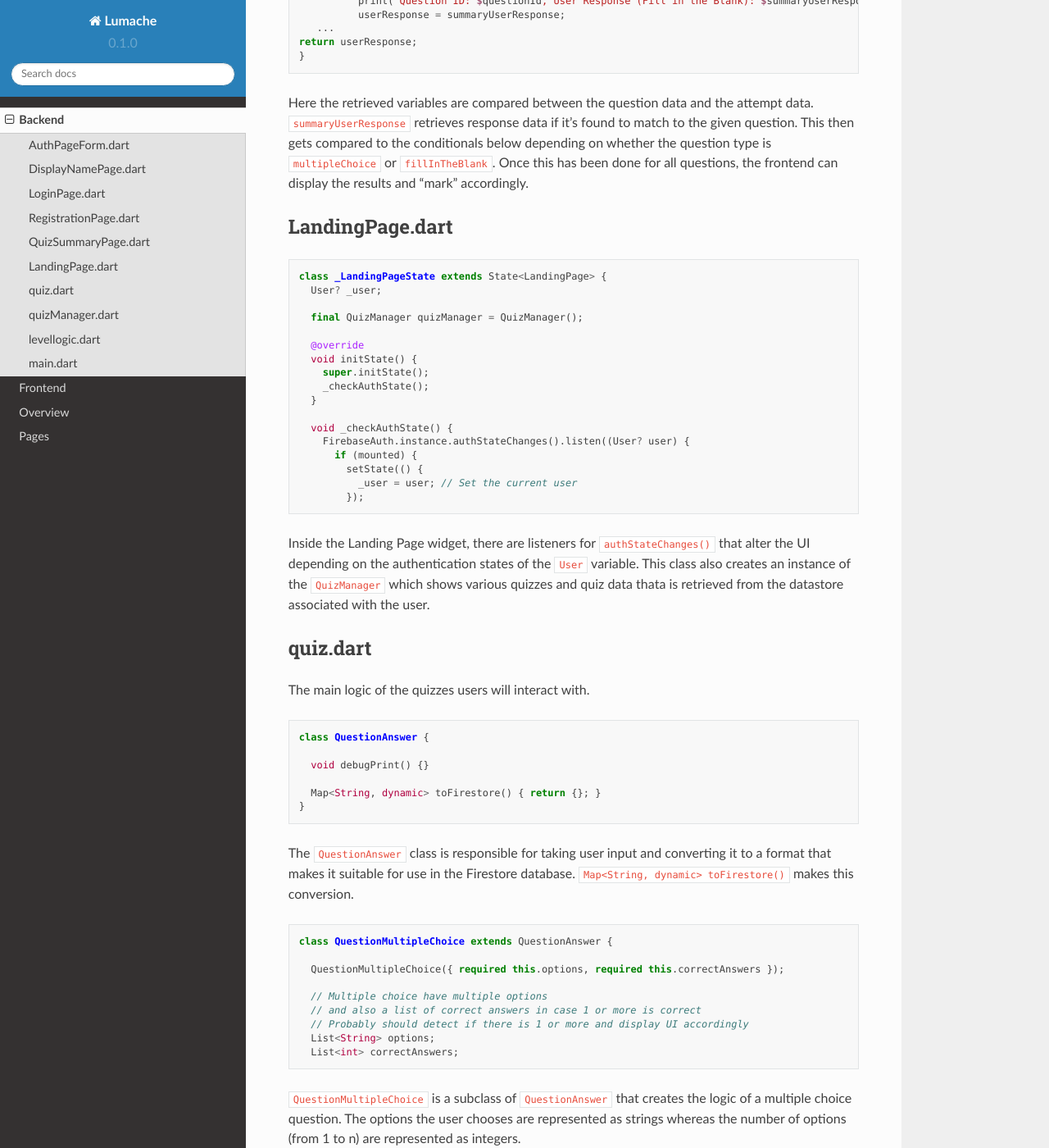
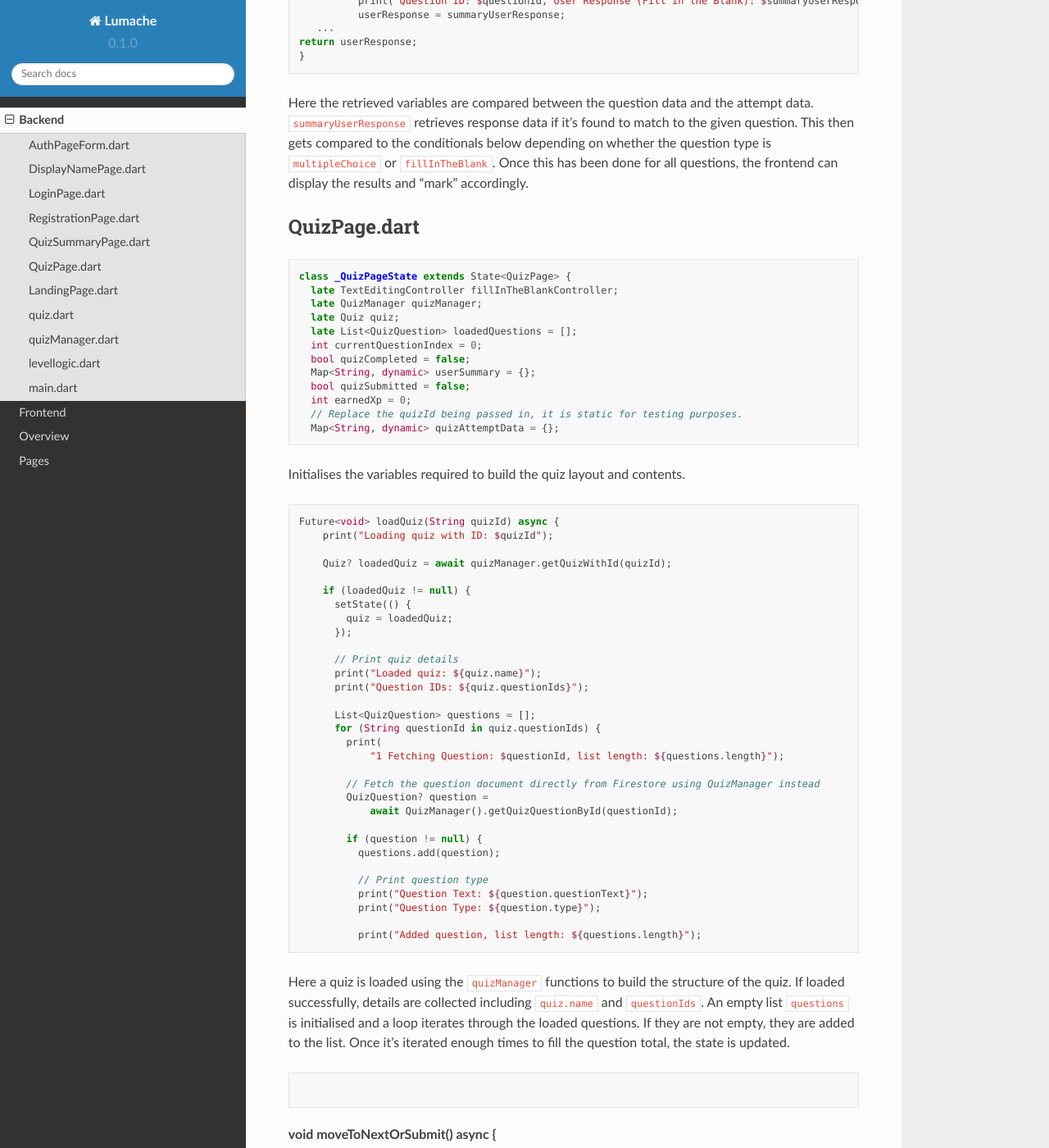
Before and after one commit to SETAP-Education/readthedocs, a Sphinx documentation site: the page built from docs/source/backend.rst, in a window 1280 px wide and 1400 px high, scrolled down 6764 px. Shown: the whole window at 82% size. Built offline with Sphinx 7.4.7 and the Read the Docs theme 2.0.0, drawn with Linux system fonts in a browser that asks for light colours; some of the changed text lies outside the part shown.

Commit message:
Update backend.rst
quizpage backend wip

```diff
--- a/docs/source/backend.rst
+++ b/docs/source/backend.rst
@@ -333,6 +333,117 @@ The ``QuizSummaryPage`` takes 3 parameters that populate the data in the summary
 
 Here the retrieved variables are compared between the question data and the attempt data. ``summaryUserResponse`` retrieves response data if it's found to match to the given question. This then gets compared to the conditionals below depending on whether the question type is ``multipleChoice`` or ``fillInTheBlank``. Once this has been done for all questions, the frontend can display the results and "mark" accordingly.
 
+.. _Quiz Page:
+
+QuizPage.dart
+-------------
+
+.. code-block:: dart
+
+   class _QuizPageState extends State<QuizPage> {
+     late TextEditingController fillInTheBlankController;
+     late QuizManager quizManager;
+     late Quiz quiz;
+     late List<QuizQuestion> loadedQuestions = [];
+     int currentQuestionIndex = 0;
+     bool quizCompleted = false;
+     Map<String, dynamic> userSummary = {};
+     bool quizSubmitted = false;
+     int earnedXp = 0;
+     // Replace the quizId being passed in, it is static for testing purposes.
+     Map<String, dynamic> quizAttemptData = {};
+
+Initialises the variables required to build the quiz layout and contents.
+
+.. code-block:: dart
+
+   Future<void> loadQuiz(String quizId) async {
+       print("Loading quiz with ID: $quizId");
+
+       Quiz? loadedQuiz = await quizManager.getQuizWithId(quizId);
+
+       if (loadedQuiz != null) {
+         setState(() {
+           quiz = loadedQuiz;
+         });
+
+         // Print quiz details
+         print("Loaded quiz: ${quiz.name}");
+         print("Question IDs: ${quiz.questionIds}");
+
+         List<QuizQuestion> questions = [];
+         for (String questionId in quiz.questionIds) {
+           print(
+               "1 Fetching Question: $questionId, list length: ${questions.length}");
+
+           // Fetch the question document directly from Firestore using QuizManager instead
+           QuizQuestion? question =
+               await QuizManager().getQuizQuestionById(questionId);
+
+           if (question != null) {
+             questions.add(question);
+
+             // Print question type
+             print("Question Text: ${question.questionText}");
+             print("Question Type: ${question.type}");
+
+             print("Added question, list length: ${questions.length}");
+
+Here a quiz is loaded using the ``quizManager`` functions to build the structure of the quiz. If loaded successfully, details are collected including ``quiz.name`` and ``questionIds``. An empty list ``questions`` is initialised and a loop iterates through the loaded questions. If they are not empty, they are added to the list. Once it's iterated enough times to fill the question total, the state is updated.
+
+.. code-block:: dart
+
+void moveToNextOrSubmit() async {
+    if (currentQuestionIndex >= loadedQuestions.length) {
+      // Prevents accessing an index that is out of bounds
+      return;
+    }
+
+    QuizQuestion currentQuestion = loadedQuestions[currentQuestionIndex];
+    String questionId = quiz.questionIds[currentQuestionIndex]; // Get the correct questionId
+
+    Map<String, dynamic> questionSummary;
+
+    if (currentQuestion.type == QuestionType.multipleChoice) {
+      if (currentQuestion.answer is QuestionMultipleChoice) {
+        questionSummary = checkUserAnswers(
+          currentQuestion,
+          questionId,
+          currentQuestion.type,
+          userSummary,
+        );
+      } else {
+        print("Error: Incorrect question type for multiple-choice question.");
+        return;
+      }
+    } else if (currentQuestion.type == QuestionType.fillInTheBlank) {
+      if (currentQuestion.answer is QuestionFillInTheBlank) {
+        questionSummary = checkUserAnswers(
+          currentQuestion,
+          questionId,
+          currentQuestion.type,
+          userSummary,
+
+This function handles the navigaton inside the quiz, moving between question numbers. ``currentQuestionIndex >= loadedQuestions.length`` makes sure the navigation cannot progress past the total number of questions. ``questionSummary`` accounts for the responses to that particular question whereas ``userSummary`` evaluates answers across the whole quiz. There are two conditionals for the two ``QuestionTypes`` that handle input differently.
+
+.. code-block:: dart
+
+   if (currentQuestionIndex < loadedQuestions.length - 1) {
+         setState(() {
+           currentQuestionIndex++;
+           quizCompleted = false;
+         });
+         await displayQuestion(currentQuestionIndex, quiz.questionIds);
+       } else {
+         setState(() {
+           quizCompleted = true;
+         });
+
+         await storeUserAnswersInFirebase(userSummary);
+         Map<String, dynamic> quizAttemptData = createQuizAttemptData(userSummary);
+
+WIP HERE
+
 .. _Landing Page:
 
 LandingPage.dart
```
